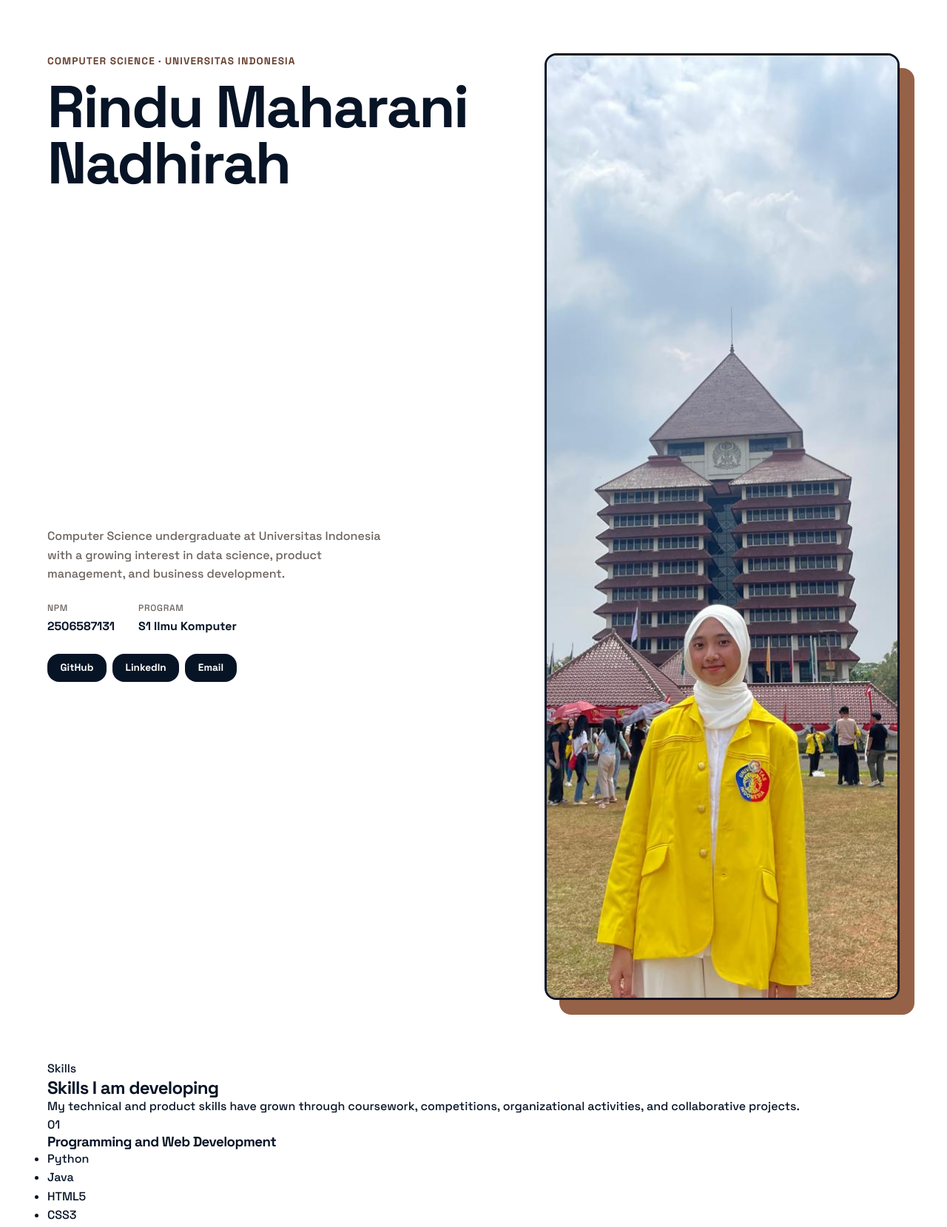
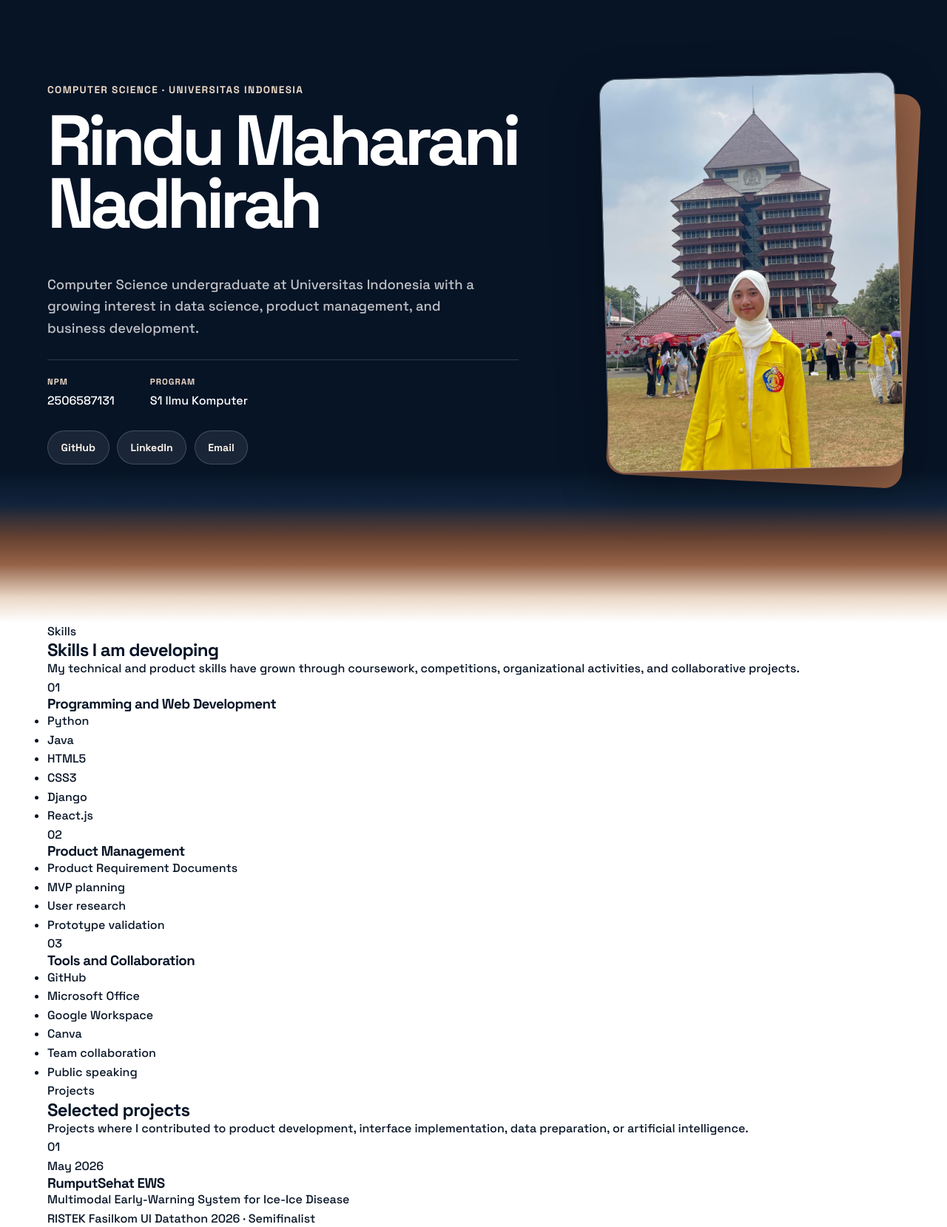
Before and after one commit to rindunadhirah/myportfolio, a Django app: page / in a window 1280 px wide. Shown: the part 77-1736 px from the top of the page at 74% size. Run offline with Django 5.2, Linux system fonts and the light colour scheme.

Commit message:
Style hero section and update portrait

```diff
--- a/static/css/style.css
+++ b/static/css/style.css
@@ -207,17 +207,53 @@
     }
 }
 
+/* Create the main dark-navy introduction */
 .hero {
-    padding: 4.5rem 0 5rem;
+    position: relative;
+    isolation: isolate;
+    display: grid;
+    align-items: center;
+    min-height: calc(100svh - 4.75rem);
+    padding:
+        clamp(4rem, 8vw, 7.5rem)
+        0
+        clamp(10rem, 16vw, 14rem);
+    overflow: hidden;
+    color: var(--white);
+    background-color: var(--navy);
 }
 
+/* Blend About into the next white section */
+.hero::after {
+    content: "";
+    position: absolute;
+    inset: auto 0 0;
+    z-index: 0;
+    height: clamp(10rem, 16vw, 14rem);
+    background: linear-gradient(
+        to bottom,
+        var(--navy) 0%,
+        var(--navy-soft) 22%,
+        var(--brown-dark) 45%,
+        var(--brown) 62%,
+        var(--nude-cream) 84%,
+        var(--white) 100%
+    );
+    pointer-events: none;
+}
+
+/* Arrange the introduction beside the portrait */
 .hero-grid {
+    position: relative;
+    z-index: 1;
     display: grid;
-    grid-template-columns: 1.3fr 1fr;
+    grid-template-columns: minmax(0, 1.2fr) minmax(18rem, 0.8fr);
     grid-template-areas:
         "identity photo"
         "details  photo";
-    gap: 1.5rem 3rem;
+    align-items: center;
+    column-gap: clamp(3rem, 7vw, 6rem);
+    row-gap: 2.25rem;
 }
 
 .hero-identity {
@@ -226,94 +262,133 @@
 
 .hero-details {
     grid-area: details;
+    max-width: 42rem;
 }
 
 .hero-kicker {
+    margin-bottom: 1rem;
+    color: var(--nude-cream);
     font-size: 0.85rem;
-    letter-spacing: 0.08em;
+    font-weight: 600;
+    letter-spacing: 0.1em;
     text-transform: uppercase;
-    color: var(--accent-dark);
-    font-weight: 700;
-    margin-bottom: 0.75rem;
 }
 
 .hero-identity h1 {
-    font-size: clamp(3rem, 7vw, 5rem);
-    line-height: 0.95;
+    max-width: 11ch;
+    color: var(--white);
+    font-size: clamp(3.5rem, 7.5vw, 7rem);
+    font-weight: 600;
+    line-height: 0.88;
+    letter-spacing: -0.065em;
+    text-wrap: balance;
 }
 
 .bio {
-    color: var(--text-muted);
-    max-width: 480px;
-    margin-bottom: 1.5rem;
+    max-width: 38rem;
+    margin-bottom: 1.75rem;
+    color: rgba(255, 255, 255, 0.74);
+    font-size: clamp(1rem, 1.5vw, 1.15rem);
 }
 
 .meta-list {
     display: flex;
-    gap: 2rem;
-    margin-bottom: 1.5rem;
+    flex-wrap: wrap;
+    gap: 1.25rem 3rem;
+    margin-bottom: 1.75rem;
+    padding-top: 1.25rem;
+    border-top: 1px solid rgba(255, 255, 255, 0.16);
 }
 
 .meta-row dt {
-    font-size: 0.75rem;
+    margin-bottom: 0.2rem;
+    color: var(--nude-cream);
+    font-size: 0.72rem;
+    font-weight: 600;
+    letter-spacing: 0.09em;
     text-transform: uppercase;
-    letter-spacing: 0.06em;
-    color: var(--text-muted);
-    margin-bottom: 0.15rem;
 }
 
 .meta-row dd {
-    font-weight: 600;
+    color: var(--white);
+    font-weight: 500;
 }
 
+/* Style the contact links as compact buttons */
 .social-links {
     display: flex;
-    gap: 0.5rem;
     flex-wrap: wrap;
+    gap: 0.65rem;
 }
 
 .social-link {
-    display: inline-block;
-    font-size: 0.85rem;
+    display: inline-flex;
+    align-items: center;
+    justify-content: center;
+    min-height: 2.75rem;
+    padding: 0.65rem 1.1rem;
+    color: var(--cream-light);
+    background-color: rgba(255, 255, 255, 0.08);
+    border: 1px solid rgba(255, 255, 255, 0.18);
+    border-radius: 999px;
+    font-size: 0.88rem;
     font-weight: 600;
     text-decoration: none;
-    color: var(--paper);
-    background-color: var(--ink);
-    border-radius: var(--radius);
-    padding: 0.5rem 1.1rem;
-    transition: background-color 0.2s ease;
+    transition:
+        color 180ms ease,
+        background-color 180ms ease,
+        border-color 180ms ease,
+        transform 160ms var(--ease-out);
 }
 
-.social-link:hover {
-    background-color: var(--accent);
+.social-link:focus-visible {
+    outline: 2px solid var(--nude-cream);
+    outline-offset: 3px;
 }
 
+.social-link:active {
+    transform: scale(0.97);
+}
+
+@media (hover: hover) and (pointer: fine) {
+    .social-link:hover {
+        color: var(--navy);
+        background-color: var(--nude-cream);
+        border-color: var(--nude-cream);
+        transform: translateY(-2px);
+    }
+}
+
+/* Layer the portrait over a brown gradient card */
 .hero-photo {
+    position: relative;
     grid-area: photo;
     align-self: center;
-    position: relative;
+    justify-self: end;
+    width: min(100%, 25rem);
+    aspect-ratio: 3 / 4;
 }
 
 .photo-block {
     position: absolute;
-    top: 1.25rem;
-    left: 1.25rem;
-    width: 100%;
-    height: 100%;
-    background-color: var(--accent);
-    border-radius: var(--radius);
+    inset: 1rem -1rem -1rem 1rem;
     z-index: 0;
+    background-color: var(--brown);
+    border-radius: var(--radius-large);
+    transform: rotate(3deg);
 }
 
 .avatar {
     position: relative;
     z-index: 1;
-    display: block;
     width: 100%;
-    aspect-ratio: 1 / 1;
+    height: 100%;
     object-fit: cover;
-    border-radius: var(--radius);
-    border: 3px solid var(--ink);
+    object-position: center 20%;
+    border: 1px solid rgba(255, 255, 255, 0.3);
+    border-radius: var(--radius-large);
+    box-shadow: 0 1.5rem 4rem rgba(0, 0, 0, 0.35);
+    transform: rotate(-1.5deg);
 }
 
 .site-footer {
@@ -323,21 +398,33 @@
     border-top: 1px solid var(--line);
 }
 
-@media (max-width: 600px) {
+/* Stack the hero content on smaller screens */
+@media (max-width: 48rem) {
+    .hero {
+        min-height: auto;
+        padding: 4rem 0 10rem;
+    }
+
     .hero-grid {
         grid-template-columns: 1fr;
         grid-template-areas:
             "identity"
             "photo"
             "details";
+        gap: 2.75rem;
+    }
+
+    .hero-identity h1 {
+        max-width: 10ch;
     }
 
     .hero-photo {
-        max-width: 220px;
+        justify-self: start;
+        width: min(80vw, 20rem);
+        margin-left: 0.5rem;
     }
 
-    .social-links {
-        justify-content: flex-start;
+    .meta-list {
+        gap: 1.25rem 2rem;
     }
-
 }
--- a/templates/index.html
+++ b/templates/index.html
@@ -77,9 +77,9 @@
 
                     <img
                         class="avatar"
-                        src="{% static 'img/PhotoFrontUI.jpeg' %}"
+                        src="{% static 'img/portraitnadh.jpeg' %}"
                         alt="Portrait of Rindu Maharani Nadhirah"
-                        width="720"
+                        width="1074"
                         height="1280"
                     >
                 </div>
```
Also changed, not shown: static/img/PhotoFrontUI.jpeg (deleted), static/img/portraitnadh.jpeg (added).
